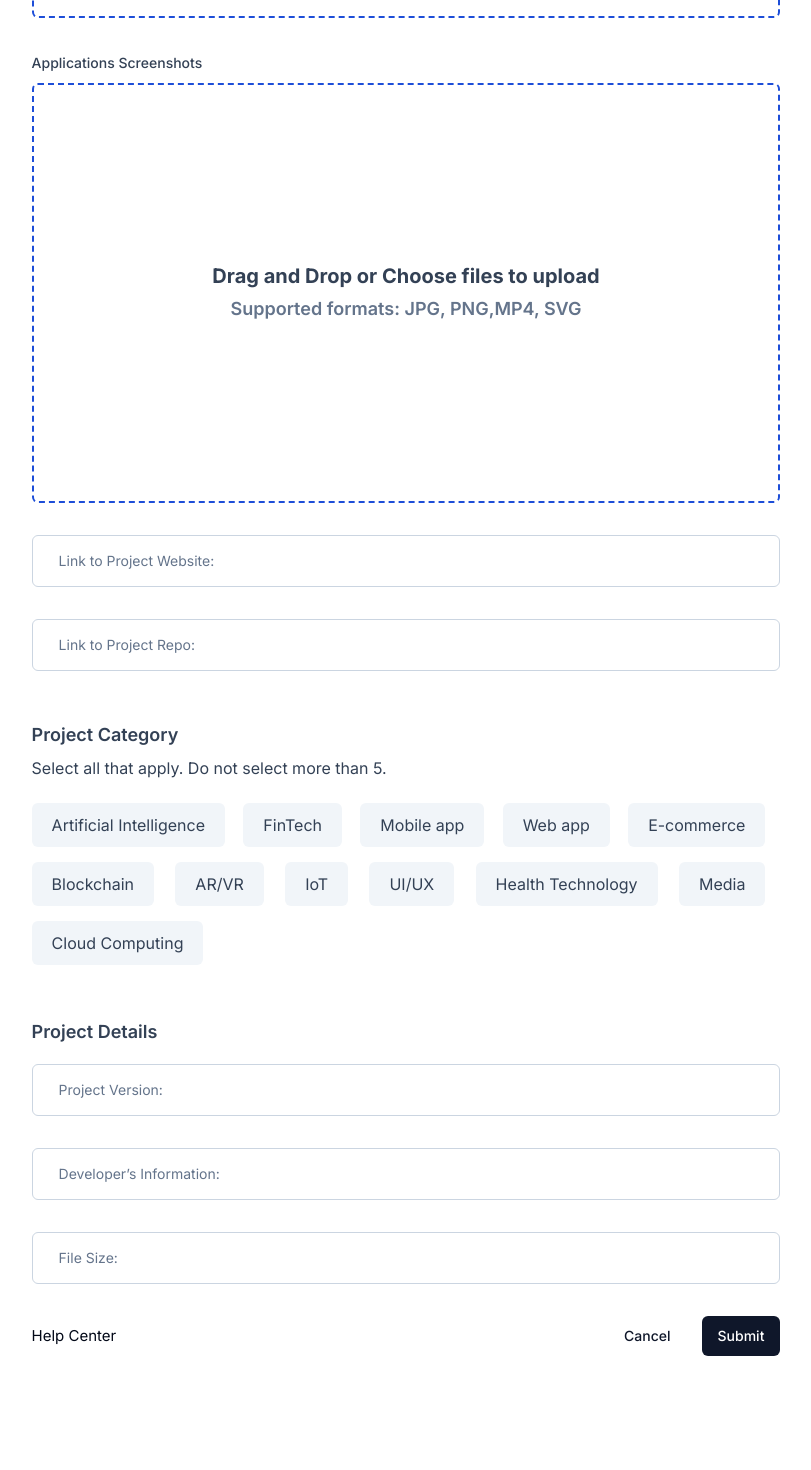
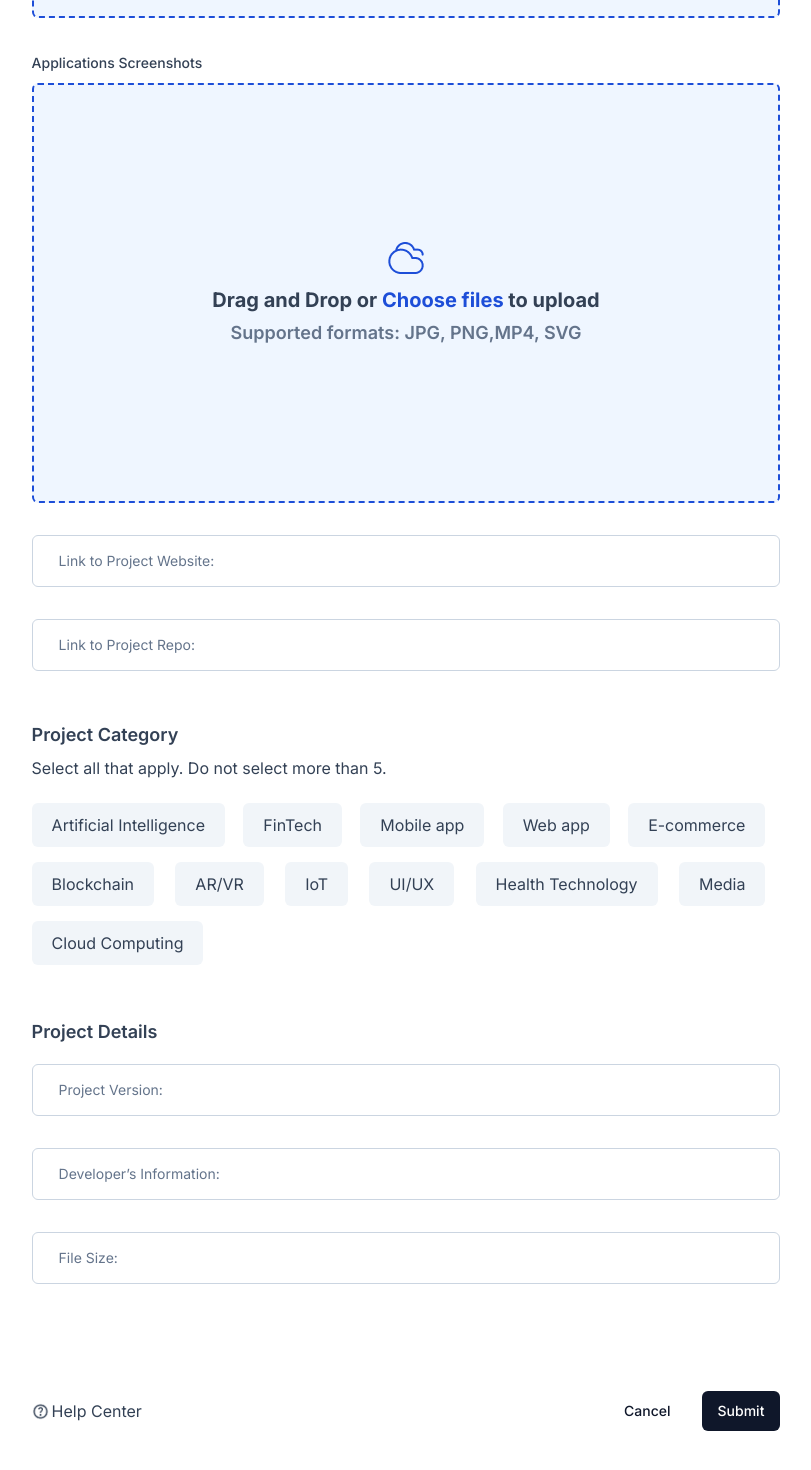
Before and after one commit to Tslabsrepo/Tslabs, a Next.js app: page /contributor-form in a window 1280 px wide. Shown: the part 904-2374 px from the top of the page, without its empty margins (234-1045 px from the left). Before the commit the page ends 2326 px from the top, so only its background shows below. Built offline with nearby package versions, Linux system fonts and the light colour scheme.

Commit message:
Form Validation

```diff
--- a/components/forms/forms.module.css
+++ b/components/forms/forms.module.css
@@ -9,6 +9,7 @@
     font-weight: none;
 }
 .appImageContainers{
+    background-color: #EFF6FF;
     border: 2px dashed #1D4ED8;
     border-radius:6px;
     height: 420px;
@@ -33,13 +34,6 @@
     font-weight: 600;
 }
 
-.formFooter{
-    display: flex;
-    justify-content: space-between;
-    align-items: center;
-    margin-top: 15%;
-    font-size: 15px;
-}
 
 .projectDetailsHeader{
     color: #334155;
@@ -74,4 +68,27 @@
     border-radius:6px;
     padding: 10px 20px;
     margin: 0 2% 2% 0;
+    transition: .5s ease;
 }
+
+.eachCategory:hover{
+    cursor: pointer;
+    /* background-color: #dfebf7; */
+    /* box-shadow: 5px 5px 5px #ddd; */
+}
+
+.selectedCategory{
+    background-color: #0F172A;
+    color: #F1F5F9;
+    box-shadow: 5px 5px 5px #ddd;
+    transition: .5s ease;
+}
+
+
+.formFooter{
+    display: flex;
+    justify-content: space-between;
+    align-items: center;
+    padding-top: 10%;
+    font-size: 15px;
+}
--- a/components/forms/page.tsx
+++ b/components/forms/page.tsx
@@ -7,6 +7,8 @@ import {Form, FormControl, FormDescription, FormField, FormItem, FormLabel, Form
 import { Input } from "@/components/ui/input";
 import { Button } from "@/components/ui/button";
 import formStyles from "./forms.module.css";
+import Image from "next/image";
+import Link from 'next/link';
 
 
 const categoryData = [
@@ -33,9 +35,10 @@ const formSchema = z.object({
         message: "Project Description must be atleast 10 characters",
     }),
 
-    projectLogo: z.instanceof(File).refine(file => file.size <= 5000000, "File size should be less than 5MB"), // Optional: File size validation
+    // projectLogo: z.instanceof(File).refine(file => file.size <= 5000000, "File size should be less than 5MB"), // Optional: File size validation
 
     projectScreenshots: z.string(),
+    projectLogo: z.string(),
 
     projectWebsite: z.string().url({
          message: "Invalid URL format"
@@ -47,7 +50,9 @@ const formSchema = z.object({
             message: "Project Repo must be a GitHub URL",
     }),
 
-    projectCategory: z.string(),
+    projectCategory: z.array(z.string()).nonempty({
+        message: "At least one category must be selected"
+    }),
 
     projectVersion: z.string().nonempty({
          message: "Required"
@@ -73,6 +78,9 @@ const AllFormFields = () => {
         defaultValues: {
             projectTitle: "",
             projectDescription: "",
+            projectLogo: "",
+            projectScreenshots: "",
+            projectCategory: [],
             projectWebsite: "",
             projectRepo: "",
             projectVersion: "",
@@ -81,8 +89,35 @@ const AllFormFields = () => {
         },
     });
 
-    const onSubmit = () => {
+    const handleCategory = (category : string) =>{
 
+        if (!form.getValues("projectCategory").includes(category)){
+            // var btnContainer = document.getElementsByClassName("eachCategory");
+            if(form.getValues("projectCategory").length >= 5){
+                console.log("Max is 5. You cannot add anymore")
+            }else{
+                form.setValue("projectCategory", [...form.getValues("projectCategory"), category]);
+                console.log(form.getValues("projectCategory"));
+                console.log(form.getValues("projectCategory").length);
+                return form.getValues("projectCategory");
+            }
+
+        }else{
+            const categoryIndex = form.getValues("projectCategory").indexOf(category);
+            const currentCategory = [...form.getValues("projectCategory")];
+
+            currentCategory.splice(categoryIndex, 1);
+
+            form.setValue("projectCategory", currentCategory);
+            console.log("This exists: ",category);
+            console.log("currentCategory: ",currentCategory);
+        }
+
+
+    };
+
+    const onSubmit = (values: z.infer<typeof formSchema>) => {
+        console.log({values});
     }
     return(
         <Form {...form}>
@@ -124,8 +159,9 @@ const AllFormFields = () => {
                         <FormLabel className={formStyles.appHeader}>Applications Logo</FormLabel>
                         <FormControl>
                             <div className={formStyles.appImageContainers} >
+                                <Image src={'/cloudy.png'} alt={'cloud Image'} width={'40'} height={'40'} className='pb-2'/>
                                 <div className={formStyles.appDragnDrop}><b>
-                                    Drag and Drop or <span className='color-[#1D4ED8]'>Choose files</span> to upload</b>
+                                    Drag and Drop or <span className='text-[#1D4ED8]'>Choose files</span> to upload</b>
                                 </div>
                                 <div className={formStyles.appSupportedFiles}>
                                     Supported formats: JPG, PNG,MP4, SVG
@@ -145,8 +181,9 @@ const AllFormFields = () => {
                         <FormLabel className={formStyles.appHeader}>Applications Screenshots</FormLabel>
                         <FormControl>
                             <div className={formStyles.appImageContainers} >
+                                <Image src={'/cloudy.png'} alt={'cloud Image'} width={'40'} height={'40'} className='pb-2'/>
                                 <div className={formStyles.appDragnDrop}><b>
-                                    Drag and Drop or <span className='color-[#1D4ED8]'>Choose files</span> to upload</b>
+                                    Drag and Drop or <span className='text-[#1D4ED8]'>Choose files</span> to upload</b>
                                 </div>
                                 <div className={formStyles.appSupportedFiles}>
                                     Supported formats: JPG, PNG,MP4, SVG
@@ -200,8 +237,8 @@ const AllFormFields = () => {
 
                                 <div className={`${formStyles.eachCategoryContainer} flex flex-wrap justify-between`}>
                                     {
-                                        categoryData.map((category) =>(
-                                            <div className={formStyles.eachCategory}>
+                                        categoryData.map((category, index) =>(
+                                            <div key={index} className={`${formStyles.eachCategory} ${form.getValues("projectCategory").includes(category) ? formStyles.selectedCategory : formStyles.unselectedCategory}`} onClick={() => handleCategory(category)}>
                                                 {category}
                                             </div>
                                         ))
@@ -266,11 +303,14 @@ const AllFormFields = () => {
                 {/* Project Category */}
 
                 <div className={formStyles.formFooter}>
-                    <div>Help Center</div>
-                    <div style={{display:'flex', alignItems:'center'}}>
+                    <div className='text-base text-[#334155] items-center justify-center relative'>
+                        <Image src={'/helpIcon.png'} alt={'cloud Image'} width={'17'} height={'10'} className='pb-2 absolute top-1'/>
+                        <Link href={'/'}><div className='ml-5'> Help Center </div></Link>
+                    </div>
+                    <div className='flex items-center'>
                         {/* <div style={{borderRadius:'6px',padding:'8px 15px', marginRight:'15px', fontWeight:'400', color:'#0F172A'}}>Cancel</div> */}
                         {/* <div style={{backgroundColor:'#0F172A',color:'white', borderRadius:'6px',padding:'8px 15px',fontWeight:'400'}}>Submit</div> */}
-                        <Button variant="ghost" style={{color:'#0F172A', marginRight:'15px'}}>Cancel</Button>
+                        <Link href={'/'}><Button variant="ghost" style={{color:'#0F172A', marginRight:'15px'}}>Cancel</Button></Link>
                         <Button type='submit' style={{color:'white', backgroundColor:'#0F172A',}}>Submit</Button>
                     </div>
                 </div>
```
Also changed, not shown: public/cloudy.png (added), public/helpIcon.png (added).
